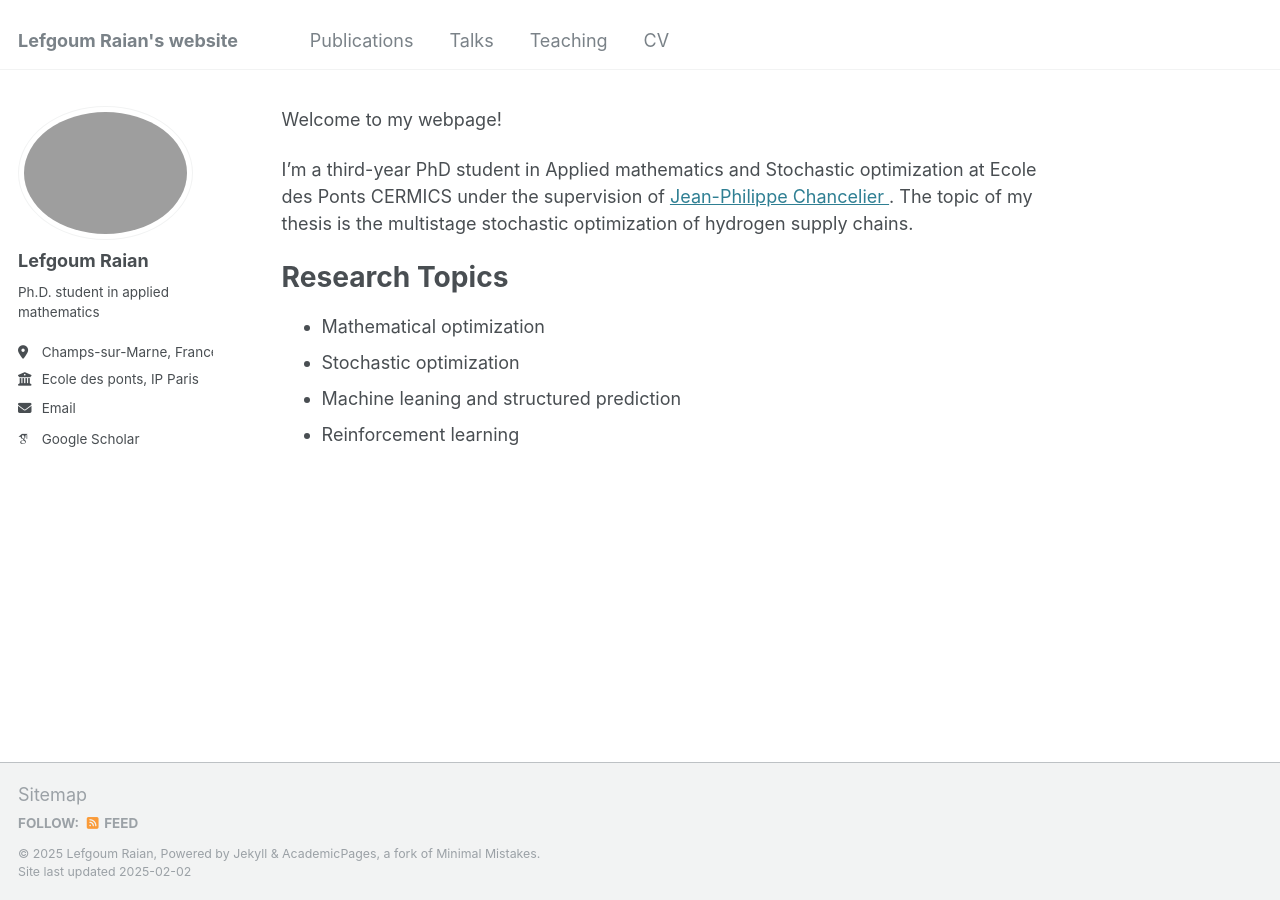
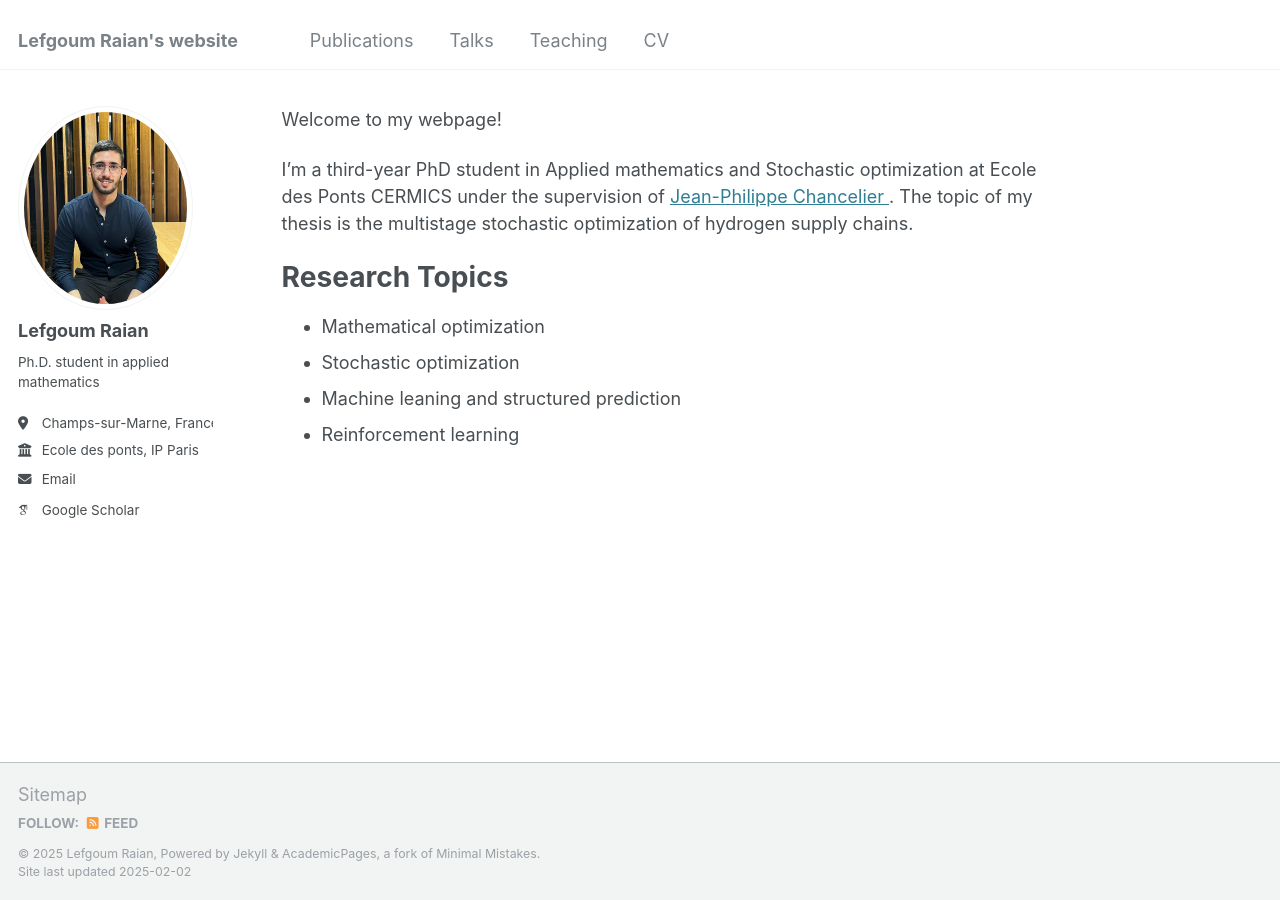
Before and after one commit to raian0406/raian0406.github.io, a Jekyll site: the page built from _pages/about.md, in a window 1280 px wide. Built offline with Jekyll 4.4.1, drawn with Linux system fonts in a browser that asks for light colours; some web fonts are replaced.

Commit message:
Update _config.yml

```diff
--- a/_config.yml
+++ b/_config.yml
@@ -21,7 +21,7 @@ repository               : "raian0406/raianlefgoum.github.io"
 #               Additional customization can be done by editing /_includes/author-profile.html
 author:
   # Biographic information
-  avatar           : "photo_lefgoum.png"
+  avatar           : "photo_lefgoum.jpg"
   name             : "Lefgoum Raian"
   pronouns         : # example: "she/her"
   bio              : "Ph.D. student in applied mathematics"
```
